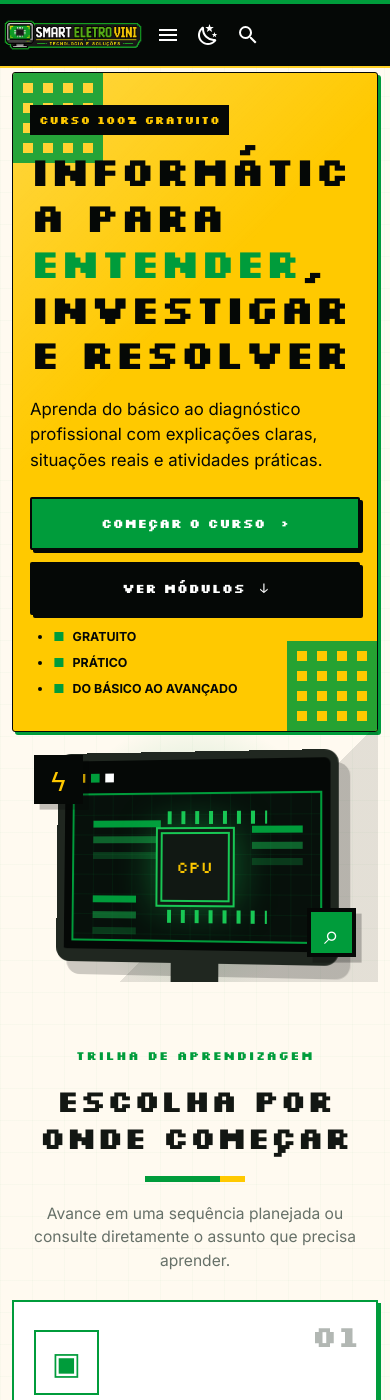
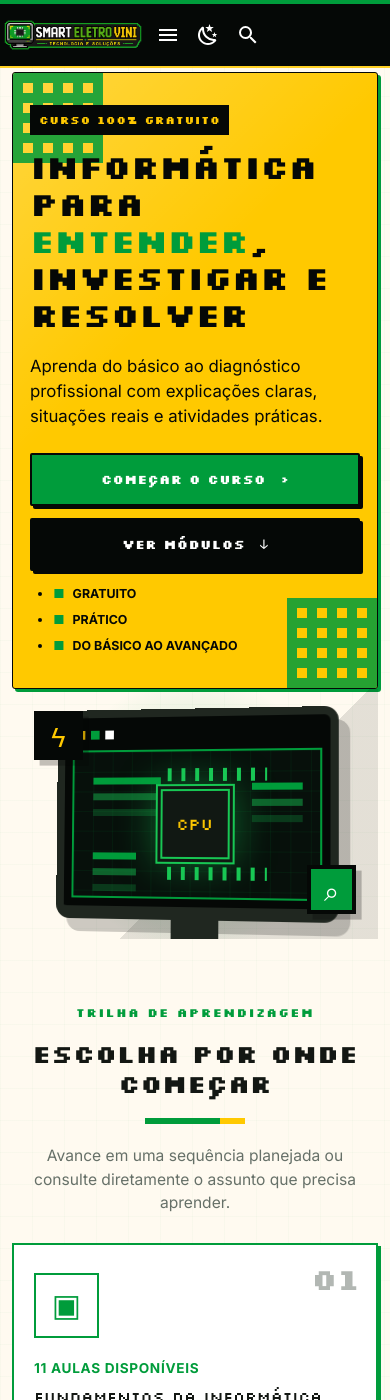
Before and after one commit to ViniciusSilva97/curso-informatica, an MkDocs documentation site: the page built from docs/index.md, in a window 390 px wide and 1400 px high. Built offline with MkDocs 1.6.1 and Material for MkDocs 9.7.7, drawn with Linux system fonts in a browser that asks for light colours; comment, search, counter and statistics services are not loaded.

Commit message:
Compacta botão de topo e títulos no mobile

```diff
--- a/docs/stylesheets/extra.css
+++ b/docs/stylesheets/extra.css
@@ -1023,7 +1023,7 @@ body {
   }
 
   .sev-hero h1 {
-    font-size: clamp(1.65rem, 10.5vw, 2.25rem);
+    font-size: clamp(1.4rem, 8.5vw, 1.85rem);
     line-height: 1.12;
     letter-spacing: -.02em;
   }
@@ -1119,7 +1119,7 @@ body {
 
   .sev-section-heading h2,
   .sev-lesson-preview__copy h2 {
-    font-size: clamp(1.35rem, 8vw, 1.8rem);
+    font-size: clamp(1.1rem, 6.5vw, 1.45rem);
     line-height: 1.18;
   }
 
@@ -1158,7 +1158,7 @@ body {
   }
 
   .sev-module-card h3 {
-    font-size: .94rem;
+    font-size: .8rem;
     line-height: 1.25;
   }
 
@@ -1182,7 +1182,7 @@ body {
   }
 
   .sev-method-grid h3 {
-    font-size: .82rem;
+    font-size: .74rem;
   }
 
   .sev-lesson-preview {
@@ -1234,7 +1234,7 @@ body {
   }
 
   .sev-lesson-window__body h3 {
-    font-size: .9rem;
+    font-size: .78rem;
     line-height: 1.35;
   }
 
@@ -1258,7 +1258,7 @@ body {
   }
 
   .sev-brand-banner h2 {
-    font-size: 1.2rem;
+    font-size: 1rem;
     line-height: 1.25;
   }
 
@@ -1273,11 +1273,32 @@ body {
   }
 
   .md-top {
-    right: .45rem;
-    bottom: .45rem;
-    max-width: calc(100% - .9rem);
-    padding: .45rem .55rem;
-    font-size: .64rem;
+    top: auto !important;
+    right: .55rem;
+    bottom: .55rem;
+    left: auto;
+    display: grid;
+    width: 2.35rem;
+    height: 2.35rem;
+    max-width: none;
+    margin: 0;
+    padding: .55rem;
+    place-items: center;
+    border-radius: 50%;
+    font-size: 0;
+    line-height: 1;
+    transform: none;
+  }
+
+  .md-top[hidden] {
+    transform: translateY(.2rem);
+  }
+
+  .md-top svg {
+    width: 1.1rem;
+    height: 1.1rem;
+    margin: 0;
+    vertical-align: middle;
   }
 }
 
@@ -1299,7 +1320,7 @@ body {
   }
 
   .sev-hero h1 {
-    font-size: clamp(1.45rem, 10vw, 1.8rem);
+    font-size: clamp(1.2rem, 8.5vw, 1.5rem);
   }
 
   .sev-hero__visual {
@@ -1312,7 +1333,7 @@ body {
 
   .sev-section-heading h2,
   .sev-lesson-preview__copy h2 {
-    font-size: 1.25rem;
+    font-size: 1.05rem;
   }
 
   .sev-module-card,
```
